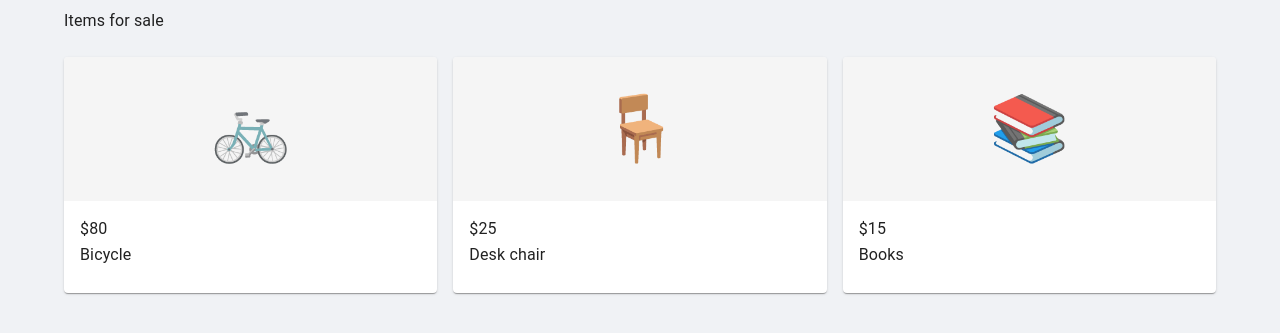
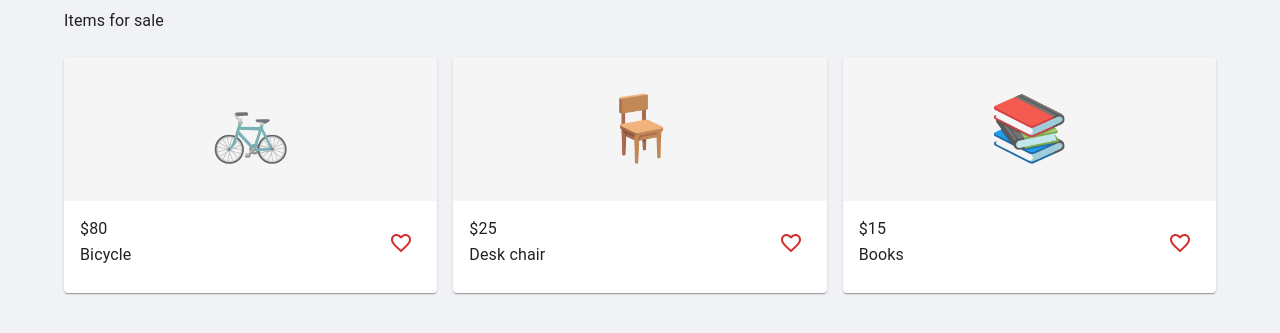
Before and after one commit to letruongnhatphuong/myfacebook, a React (Vite) app: page /marketplace in a window 1280 px wide. Shown: the part 135-468 px from the top of the page. Built offline with nearby package versions, Linux system fonts and the light colour scheme.

Commit message:
Add favourite button to Marketplace items

```diff
--- a/src/Marketplace.jsx
+++ b/src/Marketplace.jsx
@@ -1,11 +1,48 @@
+import React, { useState } from 'react'
 import {
   Box,
   Card,
   CardContent,
+  IconButton,
   Typography,
 } from '@mui/material';
+import FavoriteIcon from '@mui/icons-material/Favorite';
+import FavoriteBorderIcon from '@mui/icons-material/FavoriteBorder';
 
-function Marketplace() {
+const ITEMS = [
+  {
+    id: 1,
+    emoji: '🚲',
+    name: 'Bicycle',
+    price: 80
+  },
+  {
+    id: 2,
+    emoji: '🪑',
+    name: 'Desk chair',
+    price: 25
+  },
+  {
+    id: 3,
+    emoji: '📚',
+    name: 'Books',
+    price: 15
+  }
+]
+
+const Marketplace = () => {
+
+  const [favourites, setFavourites] = useState([]);
+
+  const handleFavourite = (id) => {
+    // Remove the id if it is already a favourite, otherwise add it
+    if (favourites.includes(id)) {
+      setFavourites(favourites.filter((favouriteId) => favouriteId !== id));
+    } else {
+      setFavourites([...favourites, id]);
+    }
+  }
+
   return (
     <Box component="section">
       <Typography variant="h5" component="h1" gutterBottom>
@@ -26,38 +63,36 @@ function Marketplace() {
           gap: 2,
         }}
       >
-        <Card component="article">
-          <Box sx={{ bgcolor: 'grey.100', textAlign: 'center', p: 3, fontSize: 64 }}>
-            🚲
-          </Box>
-          <CardContent>
-            <Typography fontWeight="bold">$80</Typography>
-            <Typography component="h3" variant="subtitle1">Bicycle</Typography>
-          </CardContent>
-        </Card>
+        {
+          ITEMS.map((item) => {
+            const isFavourite = favourites.includes(item.id);
 
-        <Card component="article">
-          <Box sx={{ bgcolor: 'grey.100', textAlign: 'center', p: 3, fontSize: 64 }}>
-            🪑
-          </Box>
-          <CardContent>
-            <Typography fontWeight="bold">$25</Typography>
-            <Typography component="h3" variant="subtitle1">Desk chair</Typography>
-          </CardContent>
-        </Card>
-
-        <Card component="article">
-          <Box sx={{ bgcolor: 'grey.100', textAlign: 'center', p: 3, fontSize: 64 }}>
-            📚
-          </Box>
-          <CardContent>
-            <Typography fontWeight="bold">$15</Typography>
-            <Typography component="h3" variant="subtitle1">Books</Typography>
-          </CardContent>
-        </Card>
+            return (
+              <Card component="article" key={item.id}>
+                <Box sx={{ bgcolor: 'grey.100', textAlign: 'center', p: 3, fontSize: 64 }}>
+                  {item.emoji}
+                </Box>
+                <CardContent sx={{ display: 'flex', justifyContent: 'space-between', alignItems: 'center' }}>
+                  <Box>
+                    <Typography fontWeight="bold">${item.price}</Typography>
+                    <Typography component="h3" variant="subtitle1">{item.name}</Typography>
+                  </Box>
+                  <IconButton
+                    color="error"
+                    aria-label={`Favourite ${item.name}`}
+                    aria-pressed={isFavourite}
+                    onClick={() => handleFavourite(item.id)}
+                  >
+                    {isFavourite ? <FavoriteIcon /> : <FavoriteBorderIcon />}
+                  </IconButton>
+                </CardContent>
+              </Card>
+            )
+          })
+        }
       </Box>
     </Box>
-  );
+  )
 }
 
-export default Marketplace;
+export default Marketplace
```
